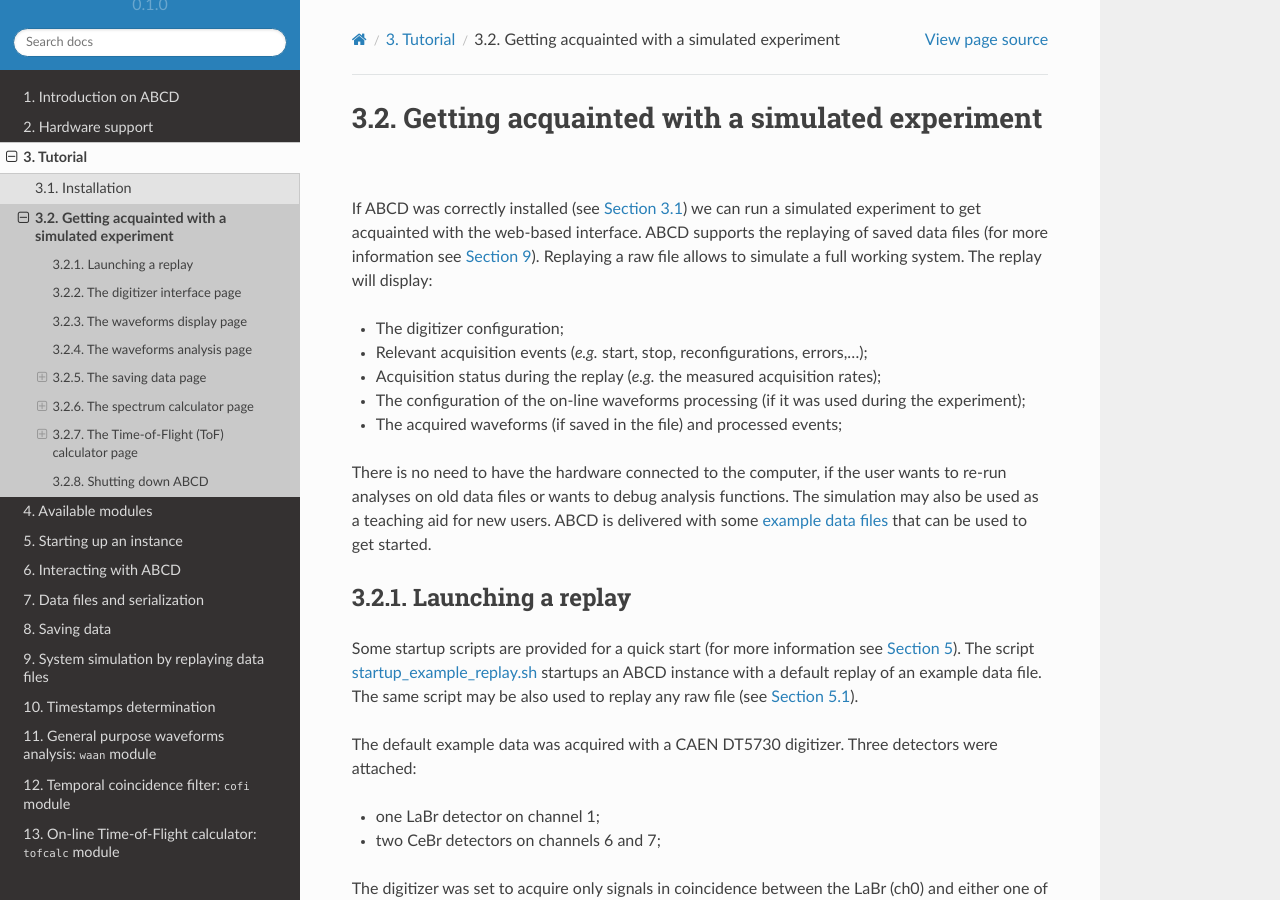
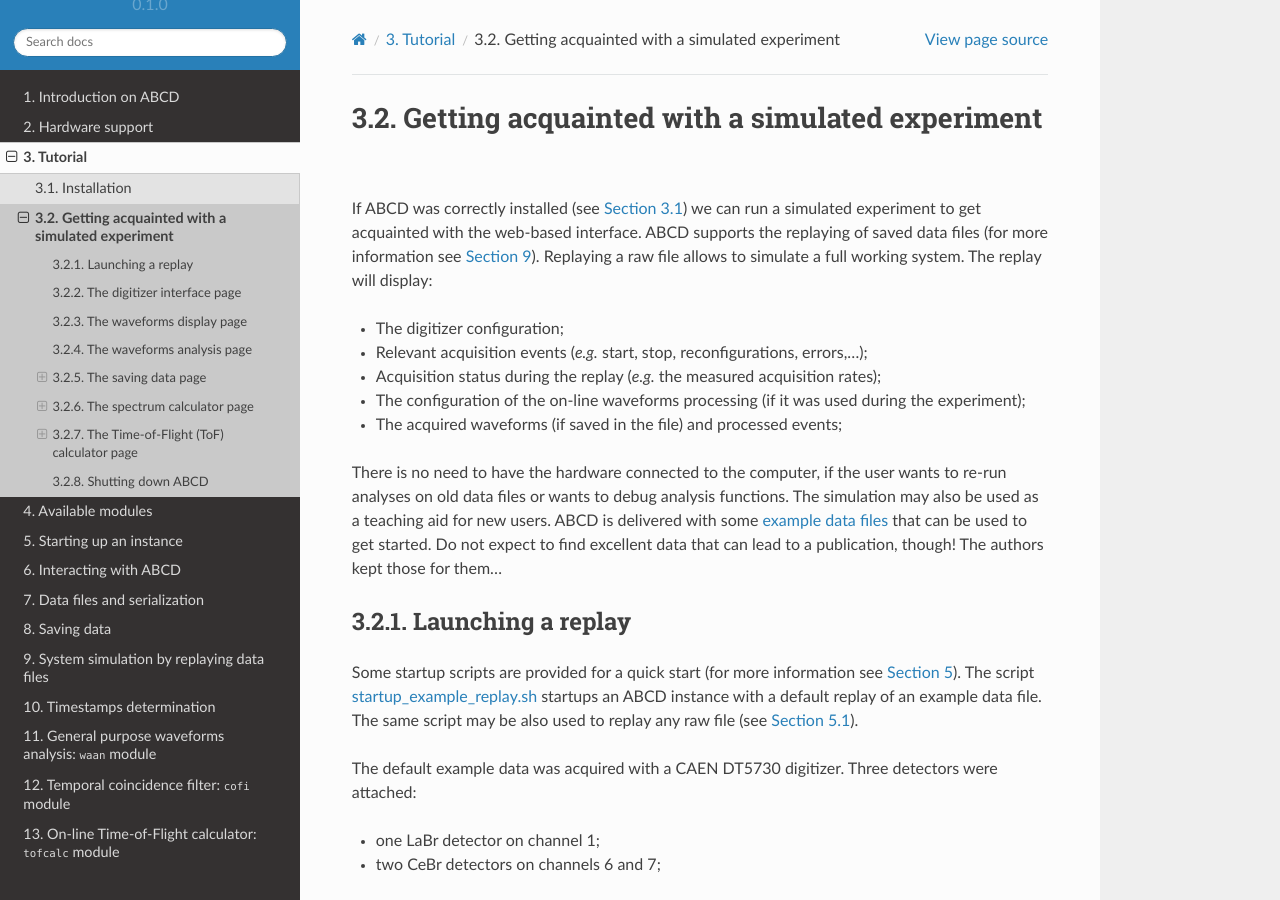
Before and after one commit to cl-fontana/abcd-docs, a Sphinx documentation site: the page built from docs/source/first_replay.rst, in a window 1280 px wide and 900 px high. Built offline with Sphinx 7.4.7 and the Read the Docs theme 2.0.0, drawn with Linux system fonts in a browser that asks for light colours; some of the changed lines change nothing that is shown.

Commit message:
Added a caveat about the data

```diff
--- a/docs/source/first_replay.rst
+++ b/docs/source/first_replay.rst
@@ -18,6 +18,8 @@ The replay will display:
 There is no need to have the hardware connected to the computer, if the user wants to re-run analyses on old data files or wants to debug analysis functions.
 The simulation may also be used as a teaching aid for new users.
 ABCD is delivered with some `example data files <https://github.com/ec-jrc/abcd/tree/main/data>`_ that can be used to get started.
+Do not expect to find excellent data that can lead to a publication, though!
+The authors kept those for them...
 
 Launching a replay
 ------------------
@@ -294,14 +296,14 @@ The bottom plot shows the bidimensional histogram of the Pulse Shape Discriminat
 In the ``spec`` the PSD parameter is calculated accordingly to
 
 .. math:: \text{PSD parameter} = \frac{Q_{\text{long}} - Q_{\text{short}}}{Q_{\text{long}}} = \frac{Q_{\text{tail}}}{Q_{\text{long}}}
-    :label: eq-PSD
+    :label: eq-tutorial-PSD
 
 
 Where :math:`Q_{\text{long}}` and :math:`Q_{\text{short}}` refer to the results of the two integration results over two intervals for the traditional double integration method for PSD.
 Sometimes the numerator is also called :math:`Q_{\text{tail}}` as it normally represents the tail of the pulses.
 :math:`Q_{\text{long}}` and :math:`Q_{\text{short}}` are the two ``Q`` entries in the processed events binary representation (see :numref:`sec-binary-protocol-events`).
 In general the two values may be calculated differently by the various user libraries of the waveforms analysis module (*e.g.* one may be substituted by the pulse height).
-Whatever the calculations of the two values is, the ``spec`` will calculate that parameter with equation :eq:`eq-PSD`.
+Whatever the calculations of the two values is, the ``spec`` will calculate that parameter with equation :eq:`eq-tutorial-PSD`.
 
 .. _sec-tutorial-spec-plot-controls:
 
```
